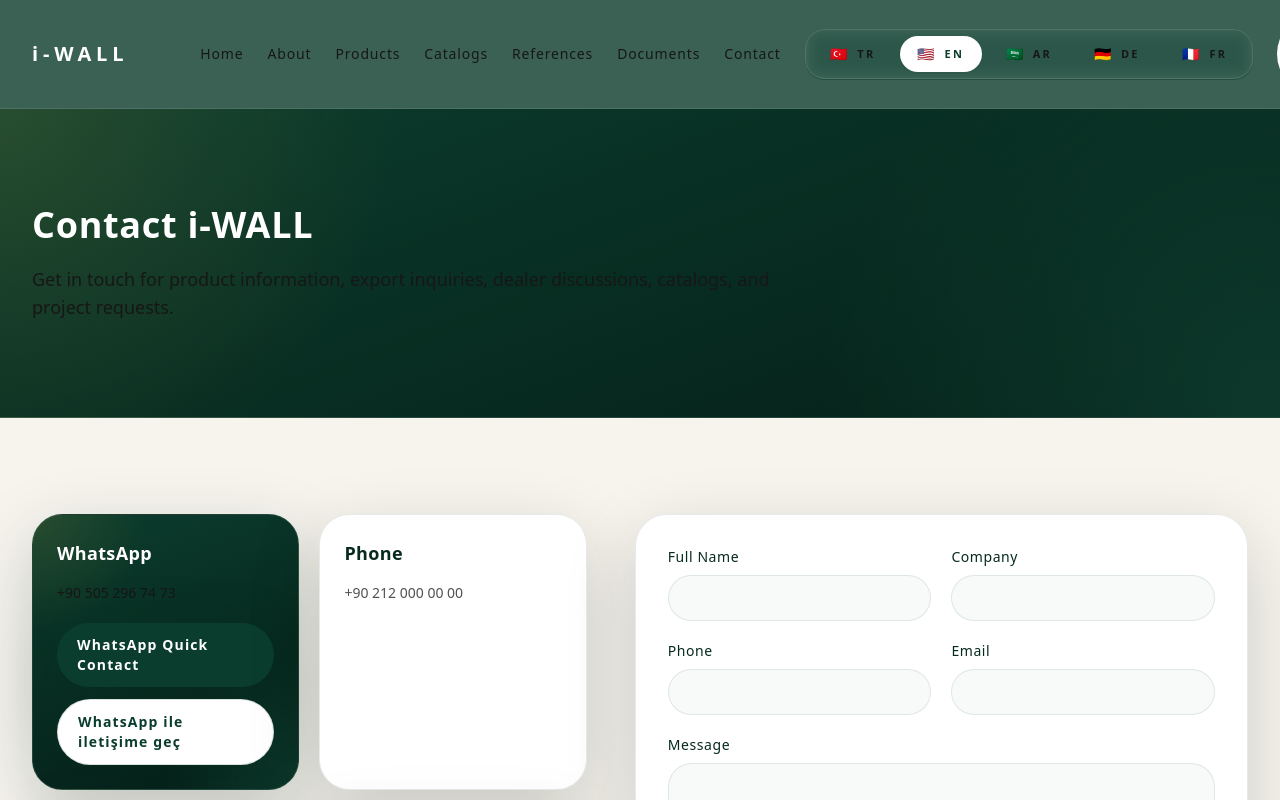
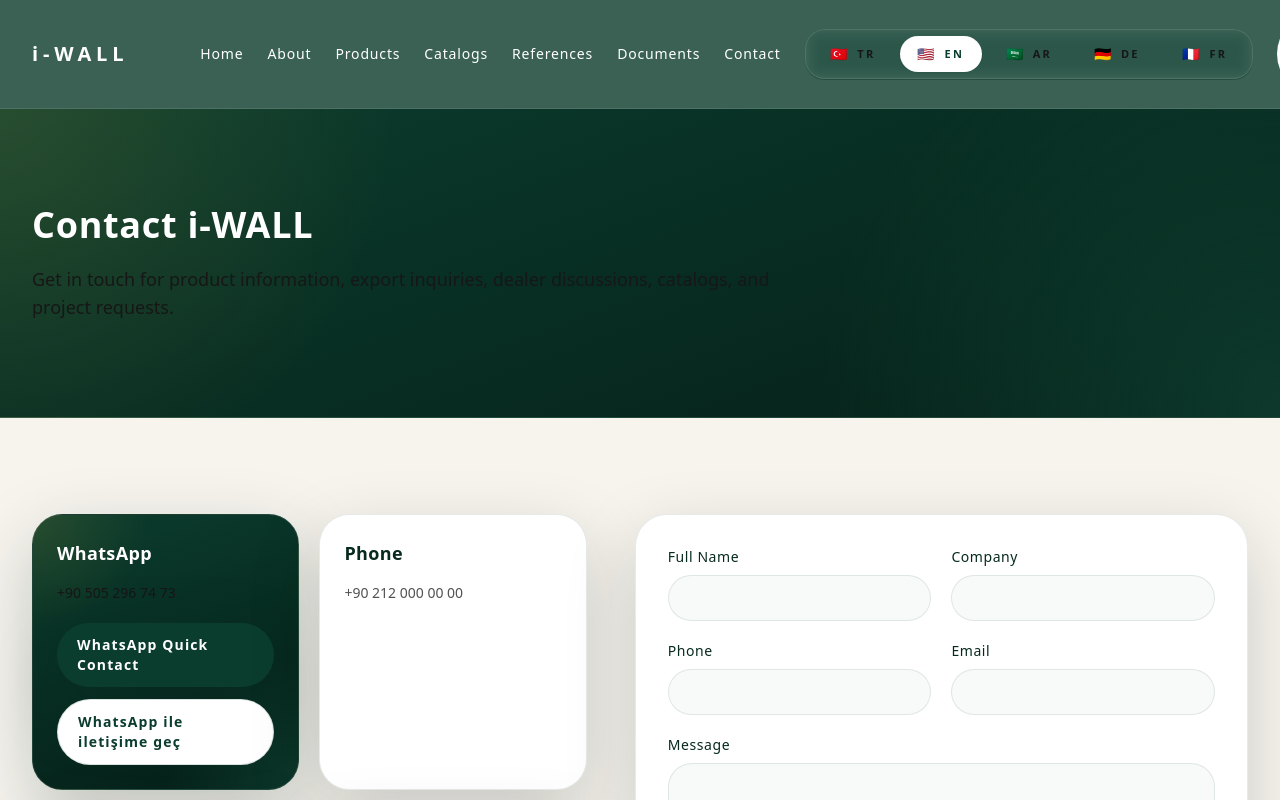
Before and after one commit to iwallcenter-lgtm/iwall-site, a Next.js app: page /en/contact in a window 1280 px wide. Shown: the top 800 px of the page. Built offline with nearby package versions, Linux system fonts and the light colour scheme.

Commit message:
improve navbar visibility

```diff
--- a/src/components/site/header.tsx
+++ b/src/components/site/header.tsx
@@ -31,7 +31,7 @@
         </div>
         <nav className="hidden flex-1 items-center justify-start gap-6 lg:flex">
           {links.map((link) => (
-            <Link key={link.href} href={link.href} className="text-sm font-medium tracking-[0.06em] text-white/92 transition hover:text-gold">
+            <Link key={link.href} href={link.href} className="text-sm font-medium tracking-[0.06em] text-white transition hover:text-white/75">
               {link.label}
             </Link>
           ))}
```
